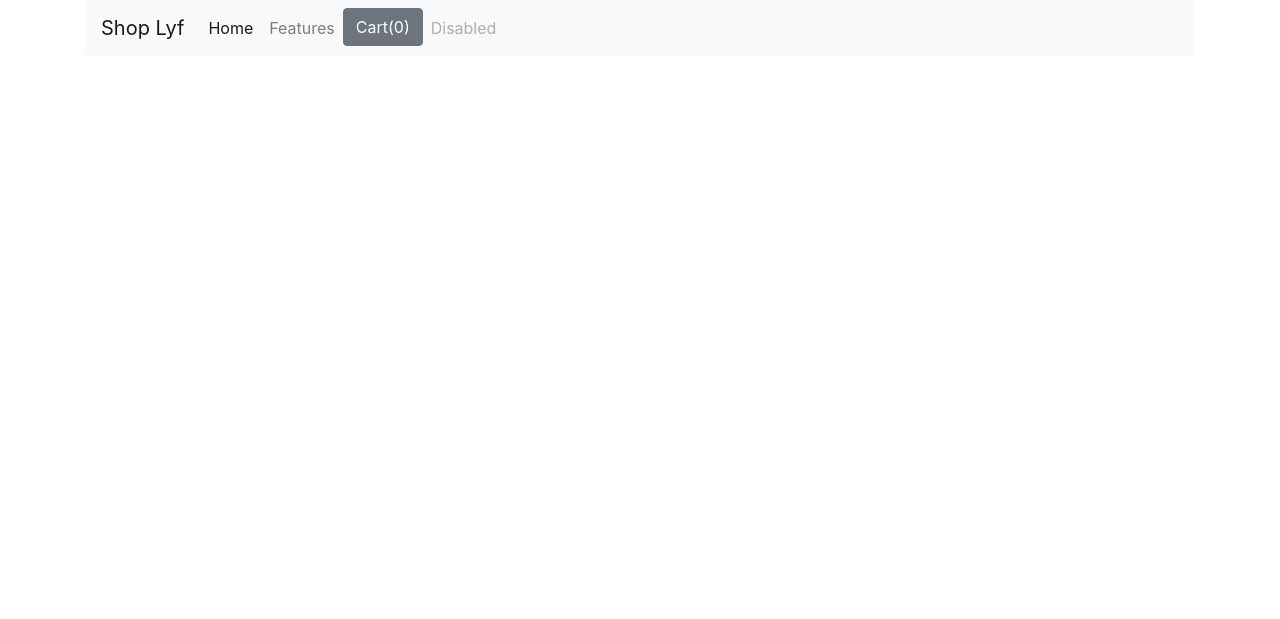
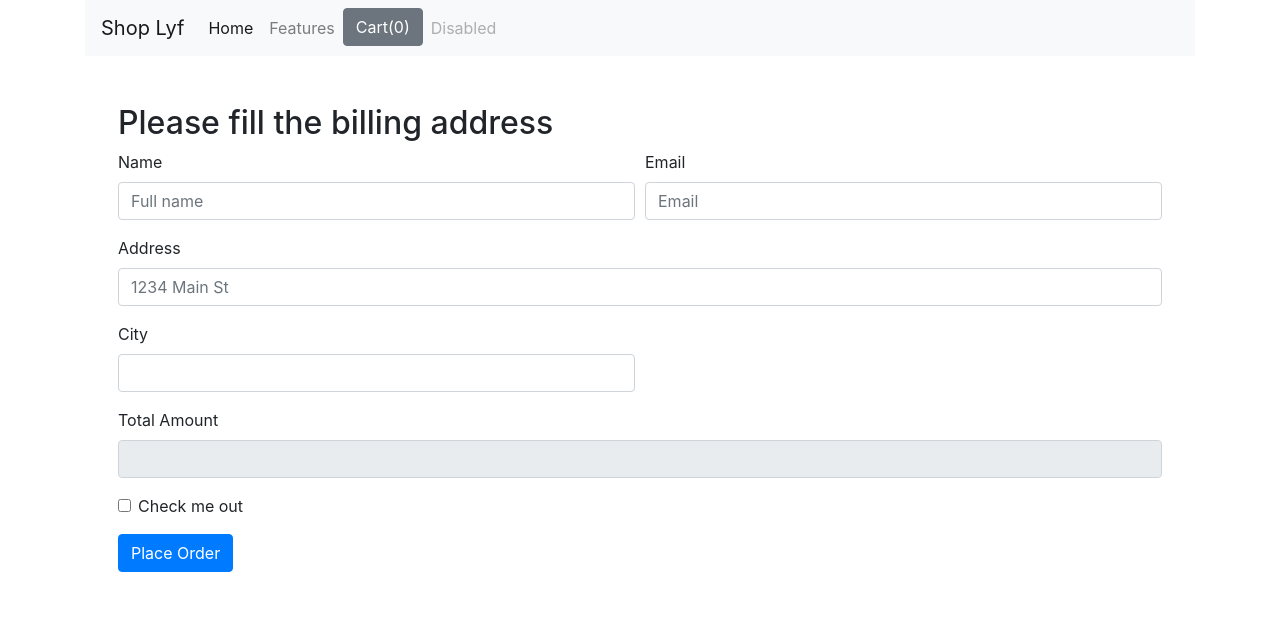
Before and after one commit to paul6ix/OnlineStore, a Django app: page /checkout/ in a window 1280 px wide. Shown: the top 619 px of the page. Run offline with Django 3.2, Linux system fonts and the light colour scheme; some libraries are stand-ins or nearby versions.

Commit message:
Can now calculate price

```diff
--- a/shop/admin.py
+++ b/shop/admin.py
@@ -1,5 +1,6 @@
 from django.contrib import admin
-from .models import ModelProduct
+from .models import ModelProduct, ModelCheckout
 
 # Register your models here.
 admin.site.register(ModelProduct)
+admin.site.register(ModelCheckout)
--- a/shop/views.py
+++ b/shop/views.py
@@ -1,5 +1,5 @@
 from django.shortcuts import render
-from .models import ModelProduct
+from .models import ModelProduct, ModelCheckout
 from django.core.paginator import Paginator
 from django.views.generic import DetailView
 
@@ -33,4 +33,15 @@ class ClassDetailView(DetailView):
 
 
 def checkout_view(request):
+    # Another way of getting data from forms and saving into database, this is the third method i have seen.
+    # it is easy to understand and use and gives more control but longer to code
+    if request.method == "POST":
+        items = request.POST.get('items', "")
+        name = request.POST.get('name', "")
+        email = request.POST.get('email', "")
+        address = request.POST.get('address', "")
+        city = request.POST.get('city', "")
+        total = request.POST.get('total', "")
+        checkout = ModelCheckout(name=name, email=email, address=address, city=city, items=items, total=total)
+        checkout.save()
     return render(request, 'shop/checkout.html')
--- a/templates/shop/checkout.html
+++ b/templates/shop/checkout.html
@@ -4,12 +4,59 @@
 {% block body %}
 
     <div class="container">
-        <div class="col-md-12">
-            <div class="row">
+        <div class="row">
+            <div class="col-md-12">
+
                 <ul class="list-group" id="cart_items">
 
 
                 </ul>
+            </div>
+
+            <div class="col-md-12 p-5">
+                <h2> Please fill the billing address</h2>
+                <form method="post">
+                    {% csrf_token %}
+                    <input type="hidden" name="items" id="items">
+                    <div class="form-row">
+                        <div class="form-group col-md-6">
+                            <label for="name">Name</label>
+                            <input type="text" class="form-control" id="name" name="name" placeholder="Full name">
+                        </div>
+                        <div class="form-group col-md-6">
+                            <label for="inputEmail4">Email</label>
+                            <input type="email" class="form-control" id="email" name="email" placeholder="Email">
+                        </div>
+
+                    </div>
+                    <div class="form-group">
+                        <label for="inputAddress">Address</label>
+                        <input type="text" class="form-control" id="address" name="address" placeholder="1234 Main St">
+                    </div>
+
+                    <div class="form-row">
+                        <div class="form-group col-md-6">
+                            <label for="inputCity">City</label>
+                            <input type="text" class="form-control" id="city" name="city">
+                        </div>
+                         <div class="form-group col-md-12">
+                            <label for="inputCity">Total Amount</label>
+                            <input readonly type="text" class="form-control" id="total" name="total">
+                        </div>
+
+
+                    </div>
+                    <div class="form-group">
+                        <div class="form-check">
+                            <input class="form-check-input" type="checkbox" id="gridCheck">
+                            <label class="form-check-label" for="gridCheck">
+                                Check me out
+                            </label>
+                        </div>
+                    </div>
+                    <button type="submit" class="btn btn-primary">Place Order</button>
+                </form>
+
             </div>
 
         </div>
@@ -23,13 +70,21 @@
         } else {
             cart = JSON.parse(localStorage.getItem('cart'));
         }
+        let total = 0;
         for (let items in cart) {
             let name = cart[items][1];
             let quantity = cart[items][0];
-            let item_list = `<li class="list-group-item">${name}--${quantity}</li>`
+            let price = cart[items][2]
+            total = total + cart[items][2]
+            let item_list = `<li class="list-group-item"><span class="badge badge-danger badge-pill" >${quantity}</span> of ${name}  <span class="badge badge-primary" >${price} </span></li>`
             $('#cart_items').append(item_list);
 
         }
+        let totalprice = `<li class="list-group-item d-flex justify-content-between align-items-center">  Your total: <b>${total}</b></li>`
+        $('#cart_items').append(totalprice);
+
+        $('#items').val(JSON.stringify(cart));
+        $('#total').val(total)
 
     </script>
     </html>
```
Also changed, not shown: shop/models.py (+12 -0 lines), templates/shop/index.html (+6 -4 lines), db.sqlite3.
